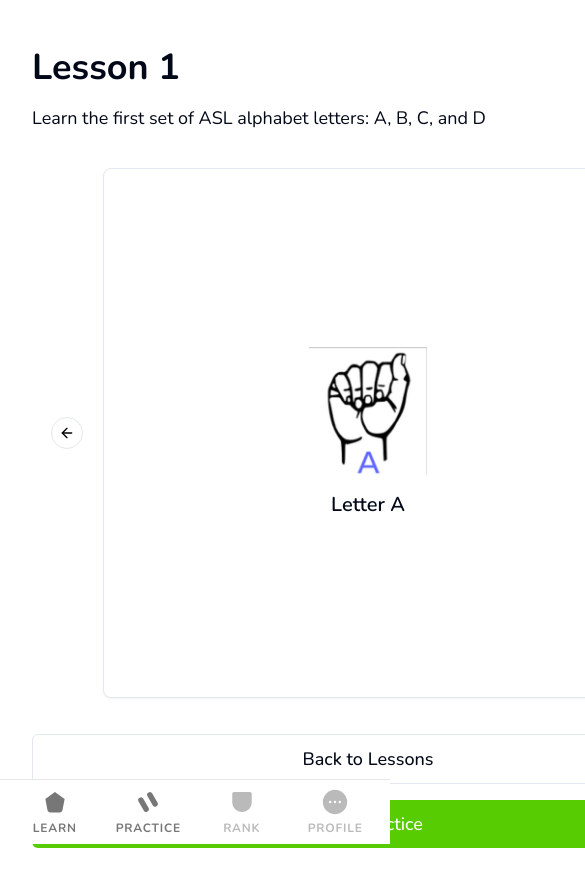
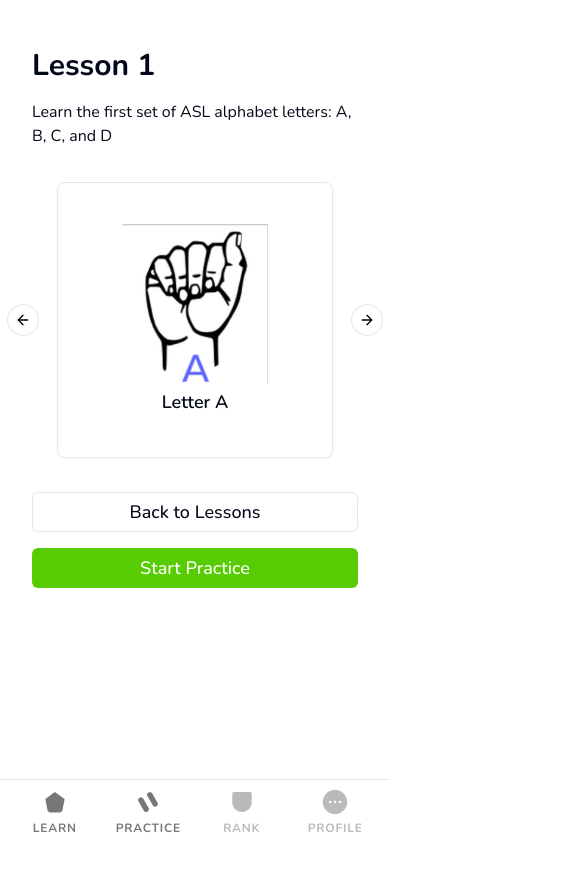
Before and after one commit to rajmnoor27/ctp-ds-signlingo, a Next.js app in the folder frontend/: page /lesson/1 in a window 390 px wide. Shown: the top 886 px of the page, 585 px wide, since content can reach past the window. Built offline with nearby package versions, Linux system fonts and the light colour scheme.

Commit message:
fix: mobile carousel

```diff
--- a/frontend/app/(lessons)/lesson/[id]/page.tsx
+++ b/frontend/app/(lessons)/lesson/[id]/page.tsx
@@ -29,15 +29,15 @@ export default function LessonPage({ params }: Props) {
   }
 
   return (
-    <main className='flex min-w-full h-screen'>
-      <div className='flex flex-col w-full h-full space-y-4 flex-grow px-4 md:px-16 pt-8 pb-16'>
+    <main className='flex min-h-screen'>
+      <div className='flex flex-col w-full space-y-4 flex-grow px-4 md:px-16 py-8'>
         <div className='max-w-2xl mx-auto w-full'>
-          <h1 className='text-4xl md:text-5xl font-bold mb-4'>
+          <h1 className='text-3xl md:text-5xl font-bold mb-4'>
             {lesson.title}
           </h1>
-          <p className='text-lg md:text-xl mb-8'>{lesson.description}</p>
+          <p className='text-base md:text-xl mb-8'>{lesson.description}</p>
 
-          <div className='relative w-4/5 md:w-1/2 mx-auto'>
+          <div className='relative w-full max-w-[280px] md:max-w-md mx-auto'>
             <Carousel
               opts={{
                 align: 'start',
@@ -48,18 +48,18 @@ export default function LessonPage({ params }: Props) {
               <CarouselContent>
                 {lesson.letters.map((letter) => (
                   <CarouselItem key={letter}>
-                    <div className='p-1'>
+                    <div className='p-0.5 md:p-1'>
                       <Card>
-                        <CardContent className='flex flex-col items-center justify-center p-4 md:p-6 aspect-square'>
-                          <div className='relative w-32 h-32 md:w-40 md:h-40'>
+                        <CardContent className='flex flex-col items-center justify-center p-1 md:p-2 aspect-square'>
+                          <div className='relative w-full h-[60%]'>
                             <Image
                               src={`/asl_reference_imgs/${letter}.png`}
                               alt={`ASL Letter ${letter}`}
                               fill
-                              className='object-contain mb-4'
+                              className='object-contain'
                             />
                           </div>
-                          <span className='text-xl md:text-2xl font-semibold mt-4'>
+                          <span className='text-lg md:text-2xl font-semibold mt-1 md:mt-2'>
                             Letter {letter}
                           </span>
                         </CardContent>
@@ -75,12 +75,12 @@ export default function LessonPage({ params }: Props) {
 
           <div className='flex flex-col md:flex-row justify-center gap-4 mt-8 w-full'>
             <Link href='/lesson' className='w-full md:w-auto'>
-              <Button variant='outline' className='w-full py-6 text-lg'>
+              <Button variant='outline' className='w-full py-4 md:py-6 text-lg'>
                 Back to Lessons
               </Button>
             </Link>
             <Link href={`/quiz/${lesson.id}`} className='w-full md:w-auto'>
-              <Button className='w-full bg-feather-green text-white hover:bg-wing-overlay py-6 text-lg'>
+              <Button className='w-full bg-feather-green text-white hover:bg-wing-overlay py-4 md:py-6 text-lg'>
                 Start Practice
               </Button>
             </Link>
--- a/frontend/app/(quiz)/quiz/[id]/page.tsx
+++ b/frontend/app/(quiz)/quiz/[id]/page.tsx
@@ -152,7 +152,7 @@ export default function QuizPage({ params }: any) {
   return (
     <WebSocketProvider>
       <main className='flex min-w-full min-h-screen'>
-        <div className='flex flex-col w-full h-full space-y-4 flex-grow px-4 md:px-16 pt-8 pb-24 md:pb-8'>
+        <div className='flex flex-col w-full space-y-4 flex-grow px-4 md:px-16 py-8'>
           <div className='max-w-3xl mx-auto w-full'>
             <h1 className='text-2xl font-bold mb-4'>{currentQuiz.title}</h1>
 
@@ -176,7 +176,7 @@ export default function QuizPage({ params }: any) {
             </div>
 
             {isCompleted ? (
-              <div className='flex items-center justify-center min-h-[60vh]'>
+              <div className='flex items-center justify-center py-8'>
                 <div className='text-center p-8 bg-white rounded-lg shadow-lg w-full max-w-md'>
                   <h2 className='text-4xl font-bold text-green-600 mb-6'>
                     Congratulations! 🎉
@@ -215,8 +215,7 @@ export default function QuizPage({ params }: any) {
               </div>
             ) : (
               <>
-                {/* Video Stream */}
-                <div className='mb-6 flex justify-center items-center'>
+                <div className='mb-8 w-full'>
                   <VideoStream onPrediction={handlePrediction} />
                 </div>
 
--- a/frontend/components/VideoStream.tsx
+++ b/frontend/components/VideoStream.tsx
@@ -211,7 +211,7 @@ export default function VideoStream({ onPrediction }: VideoStreamProps) {
   };
 
   return (
-    <div className='relative w-fit'>
+    <div className='w-full'>
       <div className='flex flex-col items-center gap-2 mb-4'>
         {(error || wsError) && (
           <div className='text-red-500 bg-red-100 p-2 rounded mb-2'>
@@ -228,21 +228,17 @@ export default function VideoStream({ onPrediction }: VideoStreamProps) {
             : 'Camera active'}
         </div>
       </div>
-      <div className='relative w-[640px] h-[480px]'>
+      <div className='relative w-full max-w-[640px] mx-auto aspect-[4/3]'>
         <video
           ref={videoRef}
           autoPlay
           playsInline
-          width={640}
-          height={480}
-          onLoadedData={predictWebcam}
+          className='absolute top-0 left-0 w-full h-full object-cover'
           style={{ transform: 'rotateY(180deg)' }}
         />
         <canvas
           ref={canvasRef}
-          width={640}
-          height={480}
-          className='absolute top-0 left-0'
+          className='absolute top-0 left-0 w-full h-full'
           style={{ transform: 'rotateY(180deg)' }}
         />
         {prediction && (
```
